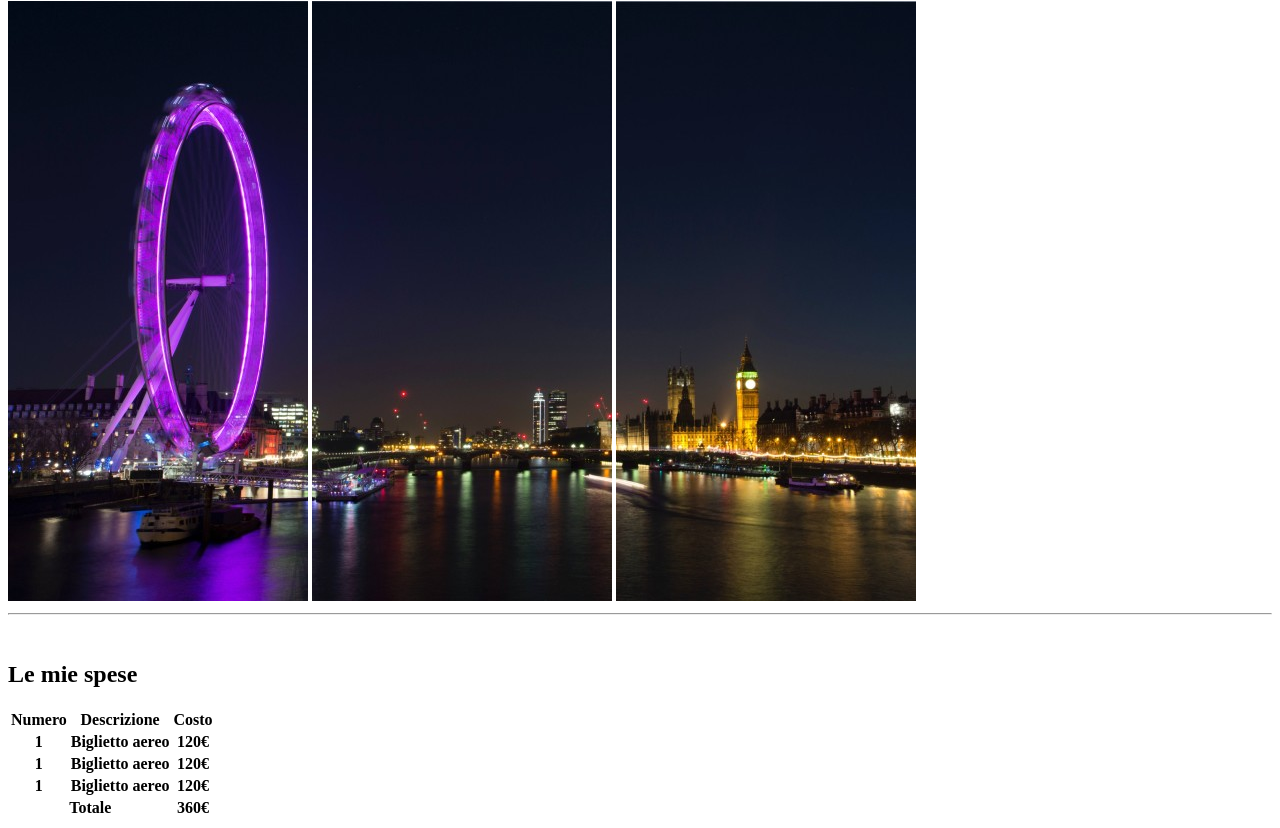
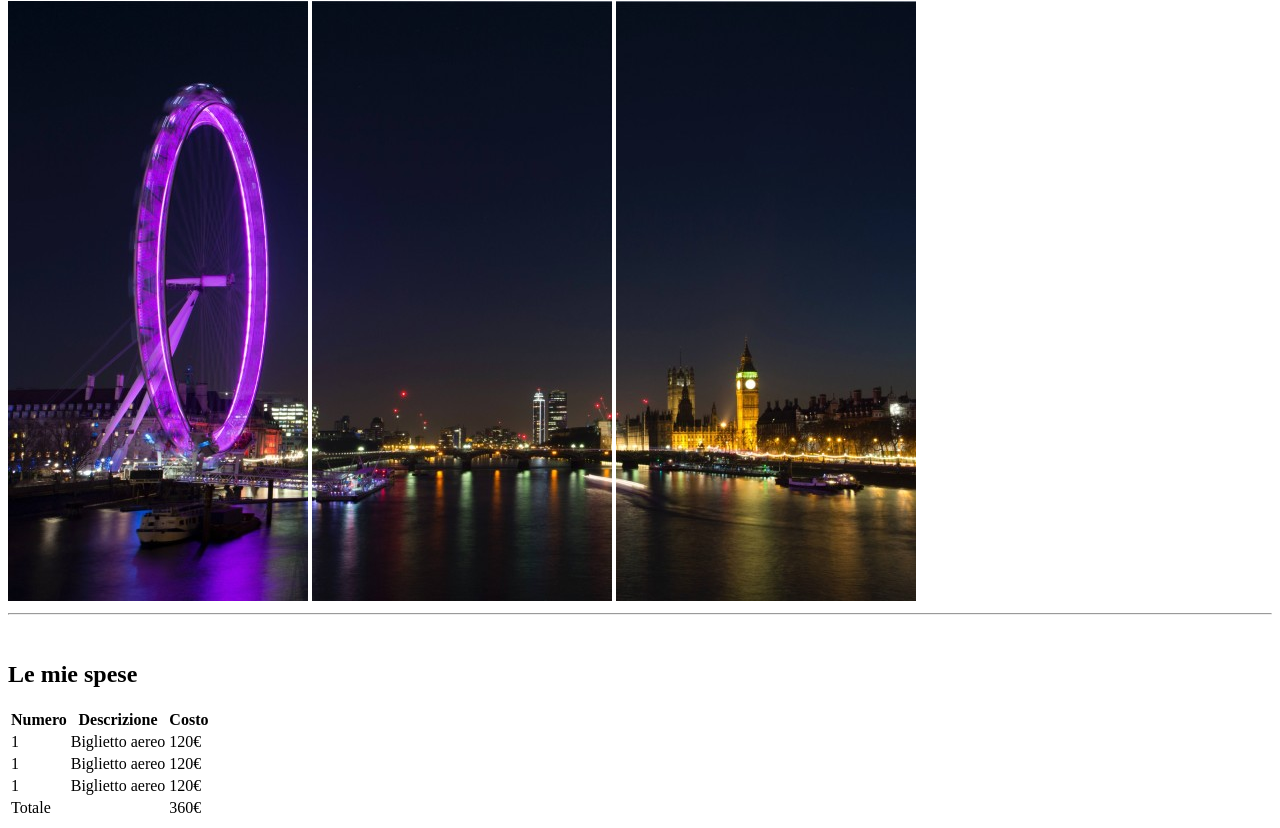
Before and after one commit to GIGIPR3/html-london-trip, a plain HTML site: page index.html in a window 1280 px wide. Shown: the part 79-907 px from the top of the page. Drawn offline with Linux system fonts and the light colour scheme.

Commit message:
inserimento tabella con correzione con bryan

```diff
--- a/index.html
+++ b/index.html
@@ -26,25 +26,25 @@
 
         <tbody>
             <tr>
-                <th>1</th>
-                <th>Biglietto aereo</th>
-                <th>120&euro;</th>
+                <td>1</td>
+                <td>Biglietto aereo</td>
+                <td>120&euro;</td>
             </tr>
             <tr>
-                <th>1</th>
-                <th>Biglietto aereo</th>
-                <th>120&euro;</th>
+                <td>1</td>
+                <td>Biglietto aereo</td>
+                <td>120&euro;</td>
             </tr>
             <tr>
-                <th>1</th>
-                <th>Biglietto aereo</th>
-                <th>120&euro;</th>
+                <td>1</td>
+                <td>Biglietto aereo</td>
+                <td>120&euro;</td>
             </tr>
         </tbody>
 
         <tfoot>
-            <th colspan="2">Totale</th>
-            <th>360&euro;</th>
+            <td colspan="2">Totale</td>
+            <td>360&euro;</td>
         </tfoot>
     </table>
 </body>
```
